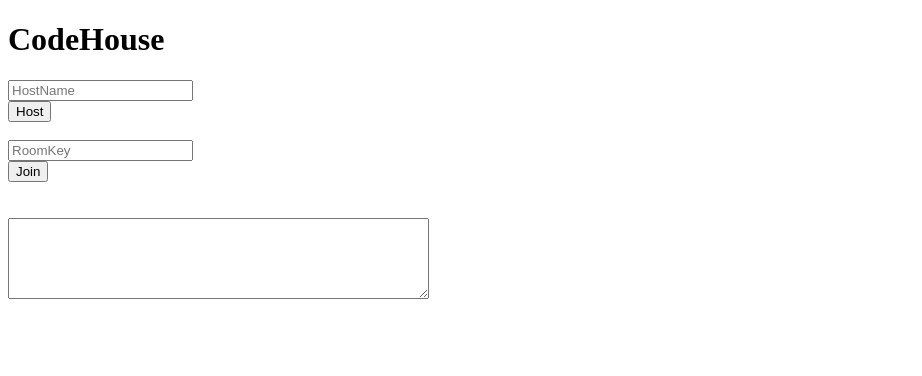
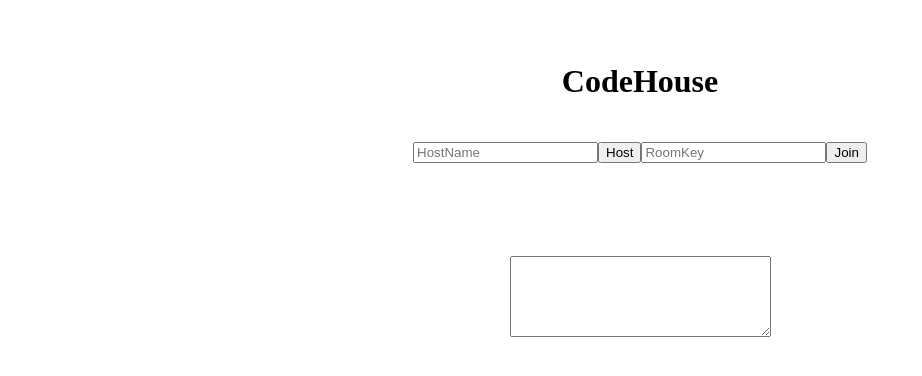
Before and after one commit to PushpenderSaini0/codehouse, a website: page public/index.html in a window 1280 px wide. Shown: the whole page, without its empty margins (0-922 px from the left). Drawn offline with nearby package versions, Linux system fonts and the light colour scheme; no server answers.

Commit message:
Updated UI : center the div

```diff
--- /dev/null
+++ b/public/css/main.css
@@ -0,0 +1,17 @@
+html,
+body {
+  margin: 8px;
+  padding: 8px;
+}
+
+h1,
+h3,
+#init,
+#core-inner {
+  display: flex;
+  flex-direction: row;
+  flex-wrap: wrap;
+  justify-content: center;
+  align-items: baseline;
+  padding: 10px;
+}
--- a/public/index.html
+++ b/public/index.html
@@ -10,7 +10,7 @@
       integrity="sha512-iZIBSs+gDyTH0ZhUem9eQ1t4DcEn2B9lHxfRMeGQhyNdSUz+rb+5A3ummX6DQTOIs1XK0gOteOg/LPtSo9VJ+w=="
       crossorigin="anonymous"
     ></script>
-    <style></style>
+    <link rel="stylesheet" href="./css/main.css" />
   </head>
   <body>
     <h1>CodeHouse</h1>
@@ -20,9 +20,11 @@
       <input type="text" id="room-key" placeholder="RoomKey" /><br />
       <button id="join-btn">Join</button>
     </div>
-    <br />
-    <br />
-    <div id="room-key-msg"></div>
-    <textarea id="code" rows="5" cols="50"> </textarea>
+    <div id="core">
+      <h3 id="room-key-msg"></h3>
+      <div id="core-inner">
+        <textarea id="code" rows="5" cols="30"> </textarea>
+      </div>
+    </div>
   </body>
 </html>
--- a/public/js/main.js
+++ b/public/js/main.js
@@ -6,8 +6,8 @@ const btnClickHandler = event => {
         SOCKET.emit('HOST-ROOM', { hostName }, (roomKey) => {
             ROOMKEY = roomKey;
             document.getElementById("init").innerHTML = "";
-            document.getElementById("room-key-msg").innerHTML = "Your Hosted roomkey is : " + roomKey;
-            document.getElementById("code").addEventListener("change", sendCode);
+            document.getElementById("room-key-msg").innerHTML = "Your roomkey is : " + roomKey;
+            document.getElementById("code").addEventListener("keyup", sendCode);
         });
     }
     if (event.target.id === "join-btn") {
@@ -30,8 +30,6 @@ const codeUpdater = code => {
 }
 
 
-
-
 //set click listeners
 document.getElementById("host-btn").addEventListener("click", btnClickHandler);
 document.getElementById("join-btn").addEventListener("click", btnClickHandler);
```
